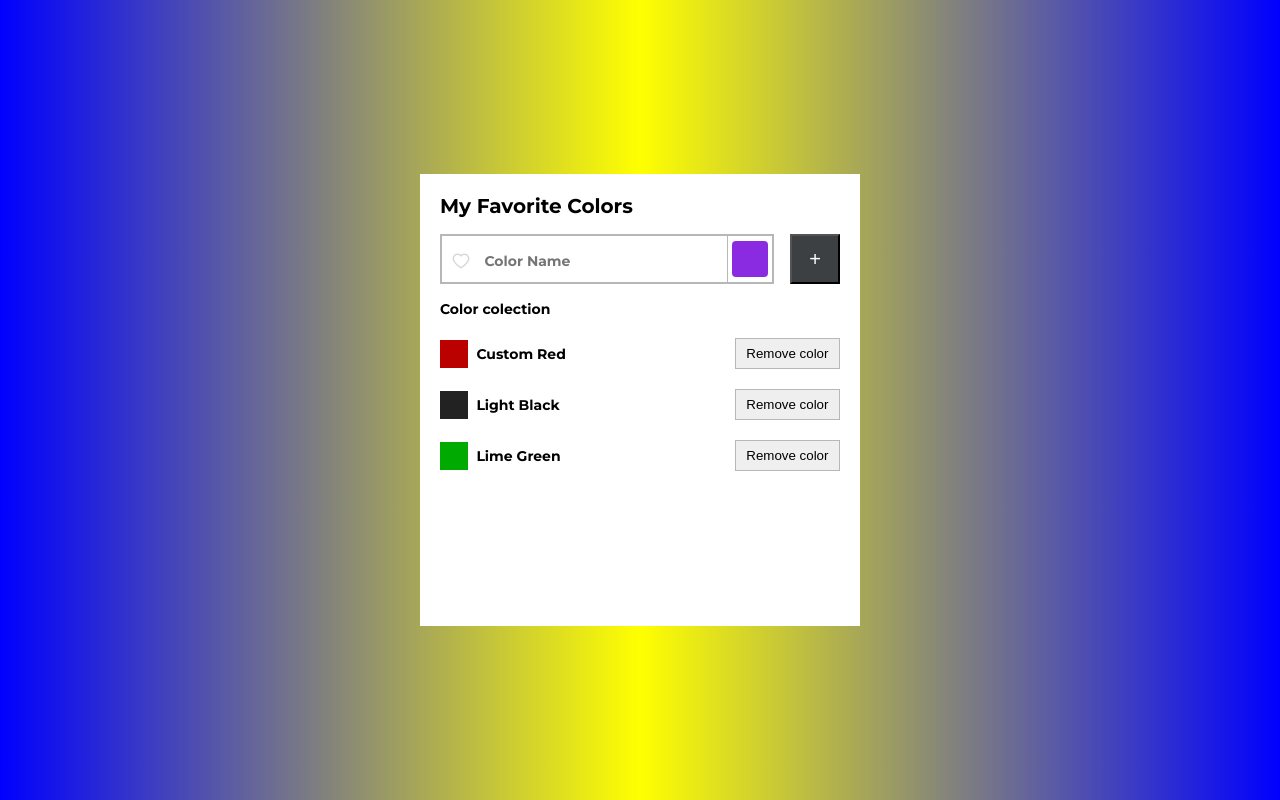
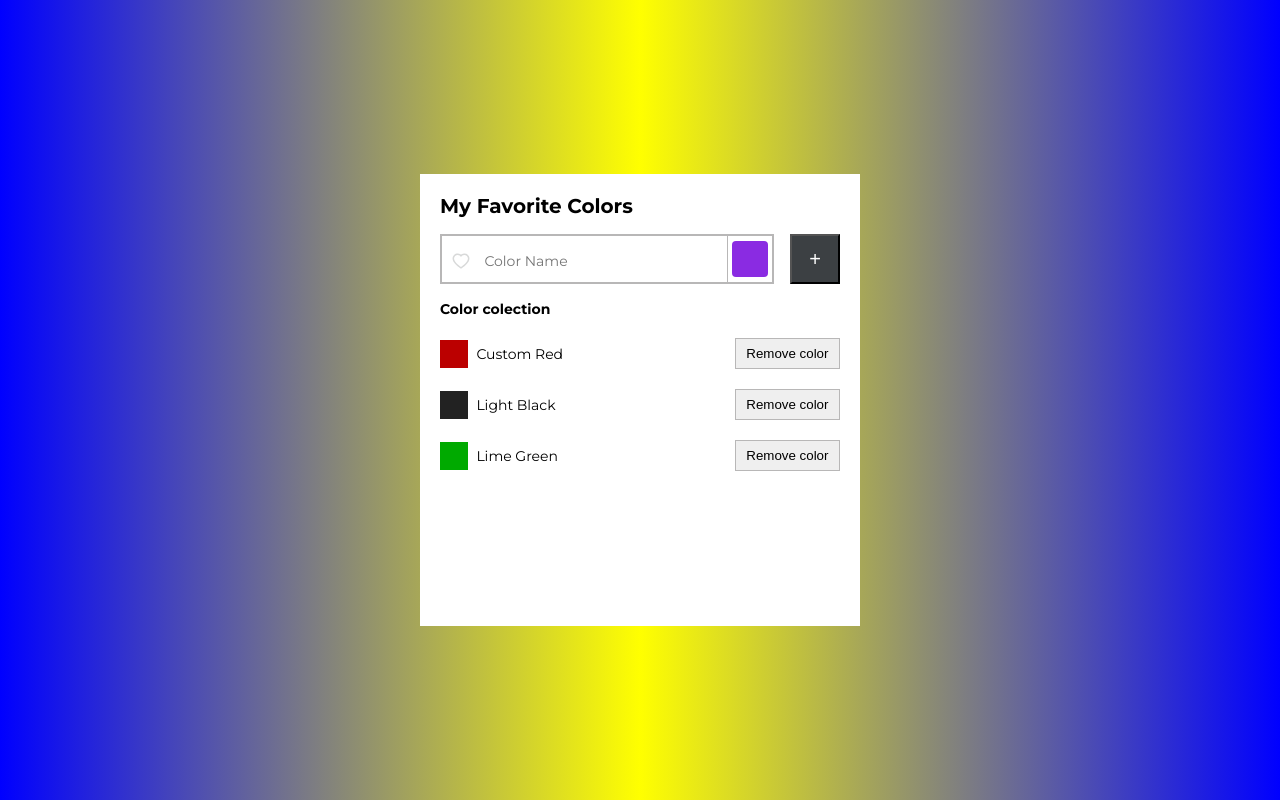
Before and after one commit to Kiril-Pavlov/react-ts-my-favorite-colors, a React (Create React App) app: page / in a window 1280 px wide. Built offline with nearby package versions, Linux system fonts and the light colour scheme.

Commit message:
empty array problem fixed

```diff
--- a/public/index.html
+++ b/public/index.html
@@ -22,9 +22,9 @@
       work correctly both with client-side routing and a non-root public URL.
       Learn how to configure a non-root public URL by running `npm run build`.
     -->
-  <link rel="preconnect" href="https://fonts.googleapis.com">
-  <link rel="preconnect" href="https://fonts.gstatic.com" crossorigin>
-  <link href="https://fonts.googleapis.com/css2?family=Montserrat:wght@700&display=swap" rel="stylesheet">
+    <link rel="preconnect" href="https://fonts.googleapis.com">
+    <link rel="preconnect" href="https://fonts.gstatic.com" crossorigin>
+    <link href="https://fonts.googleapis.com/css2?family=Montserrat:wght@400;700&display=swap" rel="stylesheet">
   <title>React App</title>
 </head>
 
--- a/src/App.tsx
+++ b/src/App.tsx
@@ -1,3 +1,4 @@
+import { useState } from 'react';
 import './App.css';
 import FavoriteColorsList from './components/FavoriteColorsList';
 import SelectColor from './components/SelectColor';
@@ -5,7 +6,7 @@ import Title from './components/Title';
 
 function App() {
 
-  let myFavoriteColors =[
+  const [myFavoriteColors,setMyFavoriteColors] =useState<{name:string;code:string}[]>([
     {
       name:"Custom Red",
       code:"#BB0000"
@@ -17,14 +18,14 @@ function App() {
     {
       name:"Lime Green",
       code:"#00AA00"
-    }
-  ]
+    },
+  ])
 
   return (
     <div className="main-container">
       <Title title="My Favorite Colors"/>
       <SelectColor />
-      <FavoriteColorsList colors = {myFavoriteColors}/>
+      <FavoriteColorsList colors={myFavoriteColors}/>
     </div>
   );
 }
--- a/src/components/FavoriteColorsList.tsx
+++ b/src/components/FavoriteColorsList.tsx
@@ -1,26 +1,36 @@
 import React from 'react'
 
-type FavoriteColorsListProps ={
-    colors:{
-        name:string,
-        code:string,
-    }[]
+interface FavoriteColorsListProps {
+    colors:Color[]|[]
 }
 
-const FavoriteColorsList = (props:FavoriteColorsListProps) => {
+interface Color {
+    name: string;
+    code:string;
+}
+
+
+const FavoriteColorsList = ({colors}:FavoriteColorsListProps) => {
   return (
+    (colors.length !== 0 ? (
         <div className='my-favorite-color-list'>
             <h2 className='my-favorite-colors-subtitle'>Color colection</h2>
-        {props.colors.map(color=>{
+            {colors.map((colors:Color)=>{
                 return(
-                <div className='fav-color-item' key={color.name}>
-                    <div  className='fav-color-code' style={{backgroundColor:`${color.code}`}}></div>
-                    <div className='fav-color-name'>{color.name}</div>
+                    <div className='fav-color-item' key={colors.name}>
+                        <div  className='fav-color-code' style={{backgroundColor:`${colors.code}`}}></div>
+                        <div className='fav-color-name'>{colors.name}</div>
                         <button className='remove-color-button'>Remove color</button>
                     </div>
                 )
             })}
         </div>
+
+    ) : (
+        <div>
+            No colors
+        </div>
+    ))
   )
 }
 
```
Lines whose indentation alone changed are shown as unchanged.
